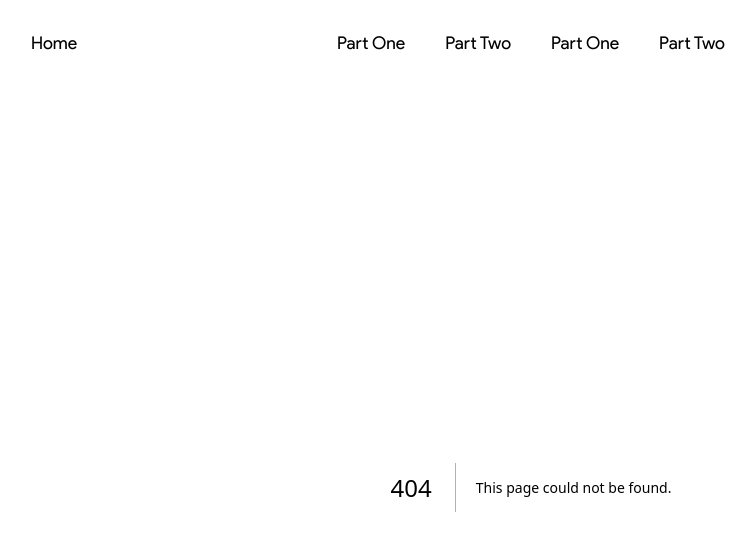
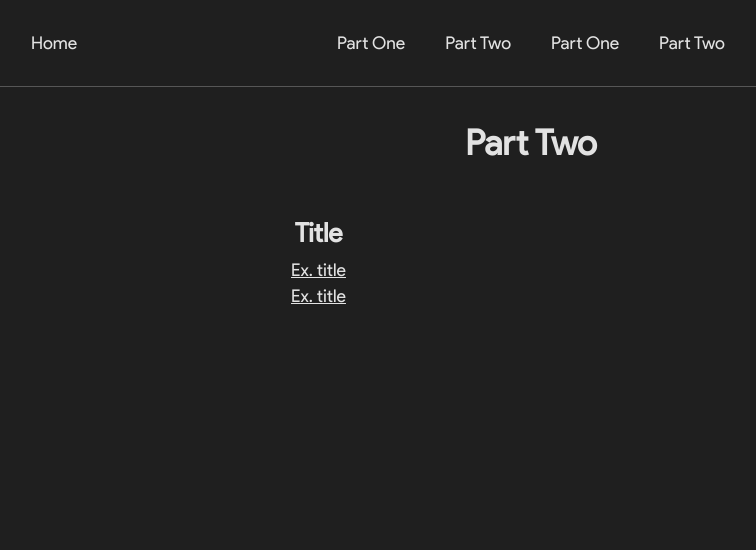
Before and after one commit to tyVespA/react-components-tests-next, a Next.js app: page /partTwo in a window 1280 px wide. Before the commit this address had no page. Shown: the top 550 px of the page, without its empty margins (109-865 px from the left). Built offline with nearby package versions, Linux system fonts and the light colour scheme.

Commit message:
Create partTwo, add link

```diff
--- a/app/page.js
+++ b/app/page.js
@@ -12,8 +12,8 @@ export default function Home() {
             Components, mapping over data, conditional rendering{" "}
           </ModuleCard>
         </Link>
-        <Link href="/partOne">
-          <ModuleCard title="test1">test2</ModuleCard>
+        <Link href="/partTwo">
+          <ModuleCard title="Part two">Part two</ModuleCard>
         </Link>
         <Link href="/partOne">
           <ModuleCard title="test1">test2</ModuleCard>
--- /dev/null
+++ b/app/partTwo/page.js
@@ -0,0 +1,25 @@
+import React from "react";
+import Link from "next/link";
+
+function Page() {
+  return (
+    <main>
+      <h1>Part Two</h1>
+      <div className="exercisesContainer">
+        <section>
+          <h2>Title</h2>
+          <ul>
+            <Link href="/partTwo/">
+              <li>Ex. title</li>
+            </Link>
+            <Link href="/partTwo/">
+              <li>Ex. title</li>
+            </Link>
+          </ul>
+        </section>
+      </div>
+    </main>
+  );
+}
+
+export default Page;
```
